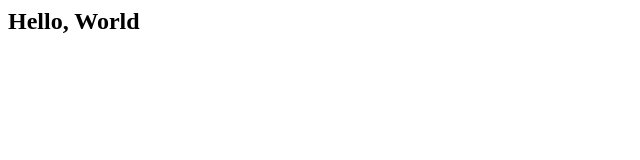
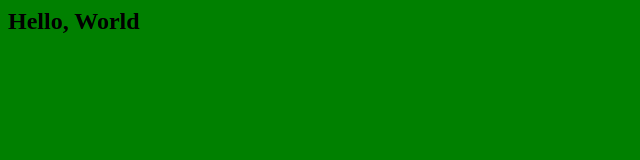
Before and after one commit to Aiverson1011/git-demo, a plain HTML site: page index.html in a window 1280 px wide. Shown: the whole page, without its empty margins (0-640 px from the left). Drawn offline with Linux system fonts and the light colour scheme.

Commit message:
updated styling with a green background

```diff
--- a/index.html
+++ b/index.html
@@ -1 +1,8 @@
+<head>
+    <link rel="stylesheet" href="style.css">
+</head>
+<body>
 <h2> Hello, World </h2>
+
+
+</body>
--- /dev/null
+++ b/style.css
@@ -0,0 +1,3 @@
+body{
+    background-color: green;
+}
```
